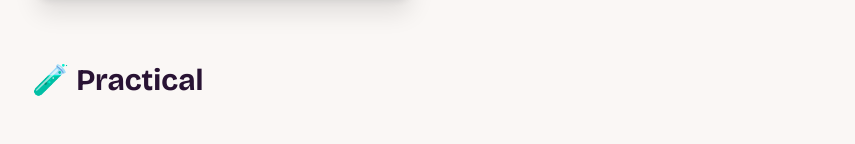
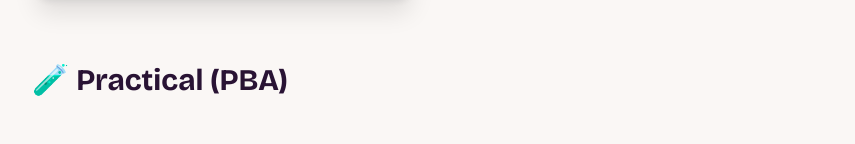
Before and after one commit to nabeel-sadiq/student-dashboard, a SvelteKit app: page /10 in a window 1280 px wide. Shown: the part 1292-1436 px from the top of the page, without its empty margins (96-951 px from the left). Built offline with nearby package versions, Linux system fonts and the light colour scheme.

Commit message:
practicals pba update

```diff
--- a/src/routes/10/+page.svelte
+++ b/src/routes/10/+page.svelte
@@ -86,7 +86,7 @@
 <h1
   class="text-base-content text-3xl sm:ml-32 font-bold sm:text-left text-center mt-4"
 >
-  🧪 Practical
+  🧪 Practical (PBA)
 </h1>
 
 <div
--- a/src/routes/12/+page.svelte
+++ b/src/routes/12/+page.svelte
@@ -80,7 +80,7 @@
 <h1
   class="text-base-content text-3xl sm:ml-32 font-bold sm:text-left text-center mt-4"
 >
-  🧪 Practical
+  🧪 Practical (PBA)
 </h1>
 
 <div
```
